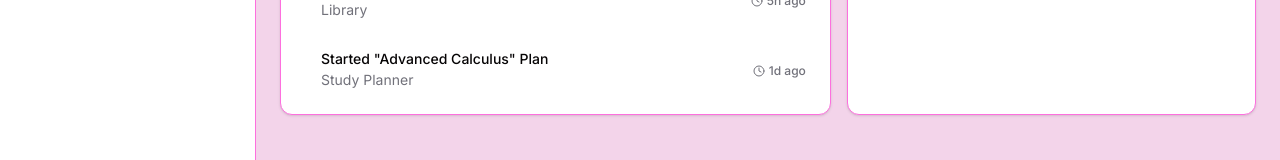
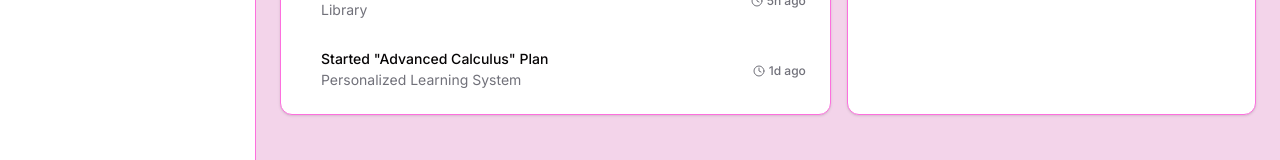
Before and after one commit to OneFourFive90/StudyBomBibi, a Next.js app: page /dashboard in a window 1280 px wide. Shown: the part 419-579 px from the top of the page. Built offline with nearby package versions, Linux system fonts and the light colour scheme.

Commit message:
change studykawkaw to studybombibi and change studyplan to personalized learning system

```diff
--- a/src/app/(dashboard)/dashboard/page.tsx
+++ b/src/app/(dashboard)/dashboard/page.tsx
@@ -72,7 +72,7 @@ export default function DashboardPage() {
               <div className="flex items-center">
                 <div className="ml-4 space-y-1">
                   <p className="text-sm font-medium leading-none">Started &quot;Advanced Calculus&quot; Plan</p>
-                  <p className="text-sm text-muted-foreground">Study Planner</p>
+                  <p className="text-sm text-muted-foreground">Personalized Learning System</p>
                 </div>
                  <div className="ml-auto font-medium text-xs text-muted-foreground flex items-center gap-1">
                    <Clock className="w-3 h-3" /> 1d ago
--- a/src/app/(dashboard)/layout.tsx
+++ b/src/app/(dashboard)/layout.tsx
@@ -56,7 +56,7 @@ export default function DashboardLayout({
               <Menu className="h-6 w-6" />
               <span className="sr-only">Open sidebar</span>
             </button>
-            <span className="font-semibold text-lg truncate">Study Kaw Kaw</span>
+            <span className="font-semibold text-lg truncate">StudyBomBibi</span>
           </div>
           {/* ThemeToggle is visible here on mobile as a convenient location */}
           <div className="block md:hidden">
--- a/src/app/(dashboard)/study-planner/[id]/page.tsx
+++ b/src/app/(dashboard)/study-planner/[id]/page.tsx
@@ -116,7 +116,7 @@ export default function StudyPlanDetailPage() {
         <h2 className="text-xl font-semibold">Plan Not Found</h2>
         <p className="text-muted-foreground">The study plan you are looking for does not exist in the mock data.</p>
         <Link href="/study-planner">
-          <Button>Return to Study Planner</Button>
+          <Button>Return to Personalized Learning System</Button>
         </Link>
       </div>
     );
--- a/src/app/layout.tsx
+++ b/src/app/layout.tsx
@@ -6,7 +6,7 @@ import { ThemeProvider } from "@/components/theme-provider";
 const inter = Inter({ subsets: ["latin"] });
 
 export const metadata: Metadata = {
-  title: "Study Kaw Kaw",
+  title: "StudyBomBibi",
   description: "Your ultimate study companion",
   icons: {
     icon: "/favicon.ico",
--- a/src/app/page.tsx
+++ b/src/app/page.tsx
@@ -49,7 +49,7 @@ export default function Home() {
               <Card>
                 <CardHeader>
                   <BookOpen className="h-10 w-10 mb-2 text-primary" />
-                  <CardTitle>AI Study Planner</CardTitle>
+                  <CardTitle>AI Personalized Learning System</CardTitle>
                 </CardHeader>
                 <CardContent>
                   <CardDescription>
```
